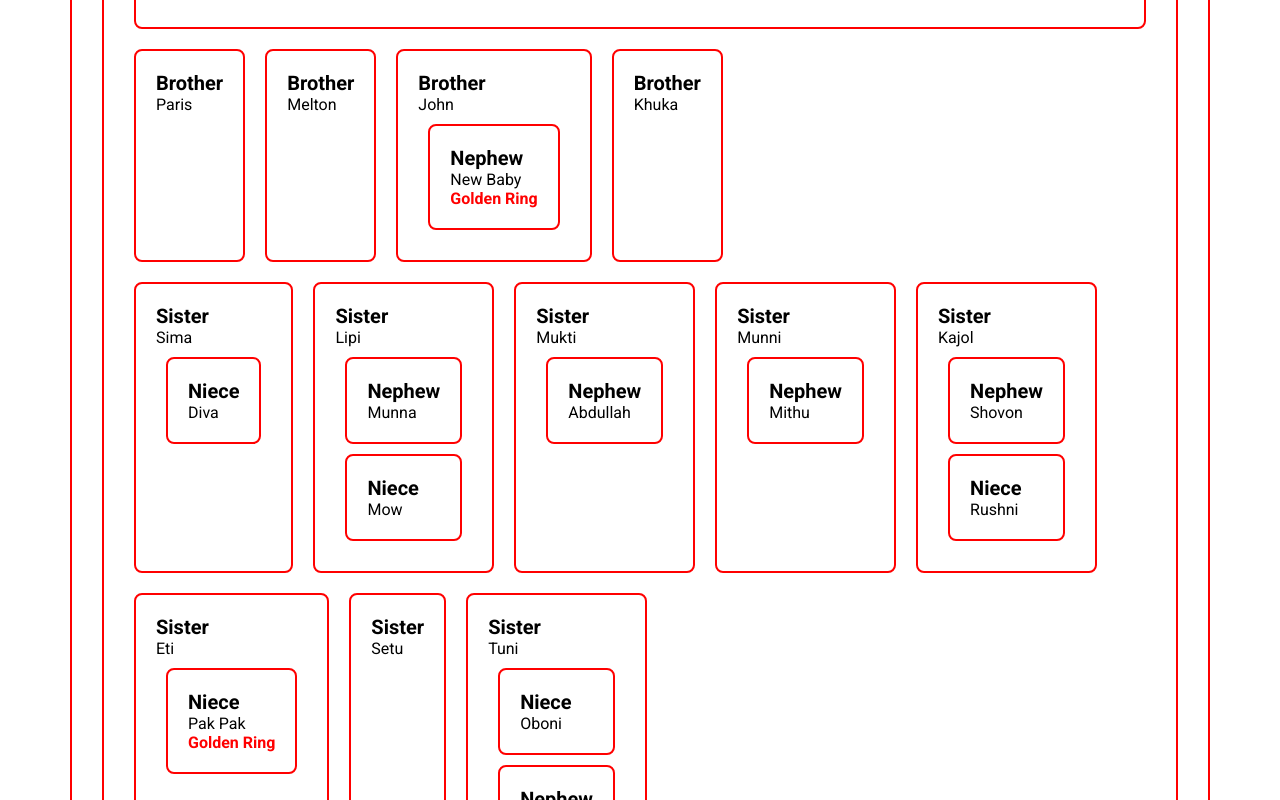
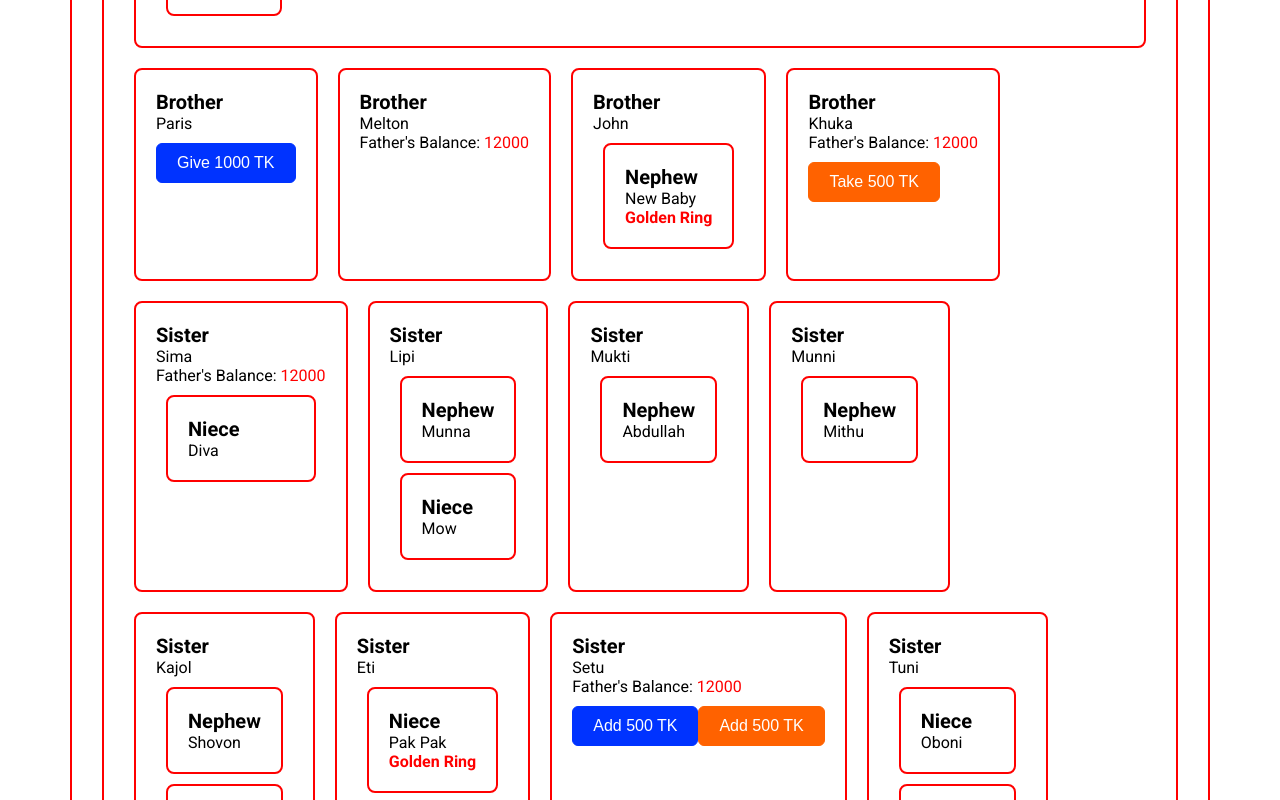
Before and after one commit to naimurcse/react-tshirt-shop, a React (Vite) app: page /grandpa in a window 1280 px wide. Shown: the part 320-1120 px from the top of the page. Built offline with nearby package versions, Linux system fonts and the light colour scheme.

Commit message:
Created MoneyContext in Father Component and used and set up in muliple childern components

```diff
--- a/src/component/Brother/Brother.jsx
+++ b/src/component/Brother/Brother.jsx
@@ -1,12 +1,31 @@
-import React from "react";
+import React, { useContext } from "react";
 import Nephew from "./../Nephew/Nephew";
+import { MoneyContext } from "../Father/Father";
 
 const Brother = ({ children }) => {
+   const [money, setMoney] = useContext(MoneyContext);
+
    return (
       <div className="area">
          <h3>Brother</h3>
          <p>{children}</p>
+         {(children === "Khuka" || children === "Melton") && (
+            <p>
+               Father's Balance: <span className="text-red">{money}</span>{" "}
+            </p>
+         )}
+
          {children === "John" && <Nephew>New Baby</Nephew>}
+         {children === "Paris" && (
+            <button className="btn btn-blue" onClick={() => setMoney(money + 1000)}>
+               Give 1000 TK
+            </button>
+         )}
+         {children === "Khuka" && (
+            <button className="btn btn-warning" onClick={() => setMoney(money - 500)}>
+               Take 500 TK
+            </button>
+         )}
       </div>
    );
 };
--- a/src/component/Father/Father.jsx
+++ b/src/component/Father/Father.jsx
@@ -1,12 +1,23 @@
-import React from "react";
+import React, { createContext, useState } from "react";
 import Myself from "../Myself/Myself";
 import Brother from "../Brother/Brother";
 import Sister from "../Sister/Sister";
 
+export const MoneyContext = createContext(0);
 const Father = () => {
+   const [money, setMoney] = useState(12000);
+
    return (
       <div className="area">
          <h3>Father</h3>
+         <p>
+            Balance:{" "}
+            <span className="text-red">
+               {" "}
+               <strong>{money}</strong>{" "}
+            </span>
+         </p>
+         <MoneyContext.Provider value={[money, setMoney]}>
             <div className="">
                <Myself></Myself>
                <div className="area-flex">
@@ -26,6 +37,7 @@ const Father = () => {
                   <Sister>Tuni</Sister>
                </div>
             </div>
+         </MoneyContext.Provider>
       </div>
    );
 };
--- a/src/component/Sister/Sister.jsx
+++ b/src/component/Sister/Sister.jsx
@@ -1,11 +1,20 @@
+import { useContext } from "react";
 import Nephew from "../Nephew/Nephew";
 import Niece from "../Niece/Niece";
+import { MoneyContext } from "../Father/Father";
 
 const Sister = ({ children }) => {
+   const [balance, setBalance] = useContext(MoneyContext);
    return (
       <div className="area">
          <h3>Sister</h3>
          <p>{children}</p>
+         {(children === "Setu" || children === "Sima") && (
+            <p>
+               Father's Balance: <span className="text-red">{balance}</span>
+            </p>
+         )}
+
          {children === "Sima" && <Niece>Diva</Niece>}
          {children === "Lipi" && <Nephew>Munna</Nephew>}
          {children === "Lipi" && <Niece>Mow</Niece>}
@@ -16,6 +25,17 @@ const Sister = ({ children }) => {
          {children === "Kajol" && <Niece>Rushni</Niece>}
          {children === "Tuni" && <Niece>Oboni</Niece>}
          {children === "Tuni" && <Nephew>Alvi</Nephew>}
+
+         {children === "Setu" && (
+            <button className="btn btn-blue" onClick={() => setBalance(balance + 500)}>
+               Add 500 TK
+            </button>
+         )}
+         {children === "Setu" && (
+            <button className="btn btn-warning" onClick={() => setBalance(balance - 500)}>
+               Add 500 TK
+            </button>
+         )}
       </div>
    );
 };
--- a/src/index.css
+++ b/src/index.css
@@ -42,6 +42,17 @@ body {
    color: rgb(0, 51, 255);
 }
 
+.btn-warning {
+   background-color: rgb(255, 98, 0);
+   color: #fff;
+   border: 1px solid rgb(255, 98, 0);
+}
+.btn-warning:hover {
+   background-color: #fff;
+   border: 1px solid rgb(255, 98, 0);
+   color: rgb(255, 98, 0);
+}
+
 .area {
    border: 2px solid red;
    border-radius: 0.8rem;
```
Lines whose indentation alone changed are shown as unchanged.
